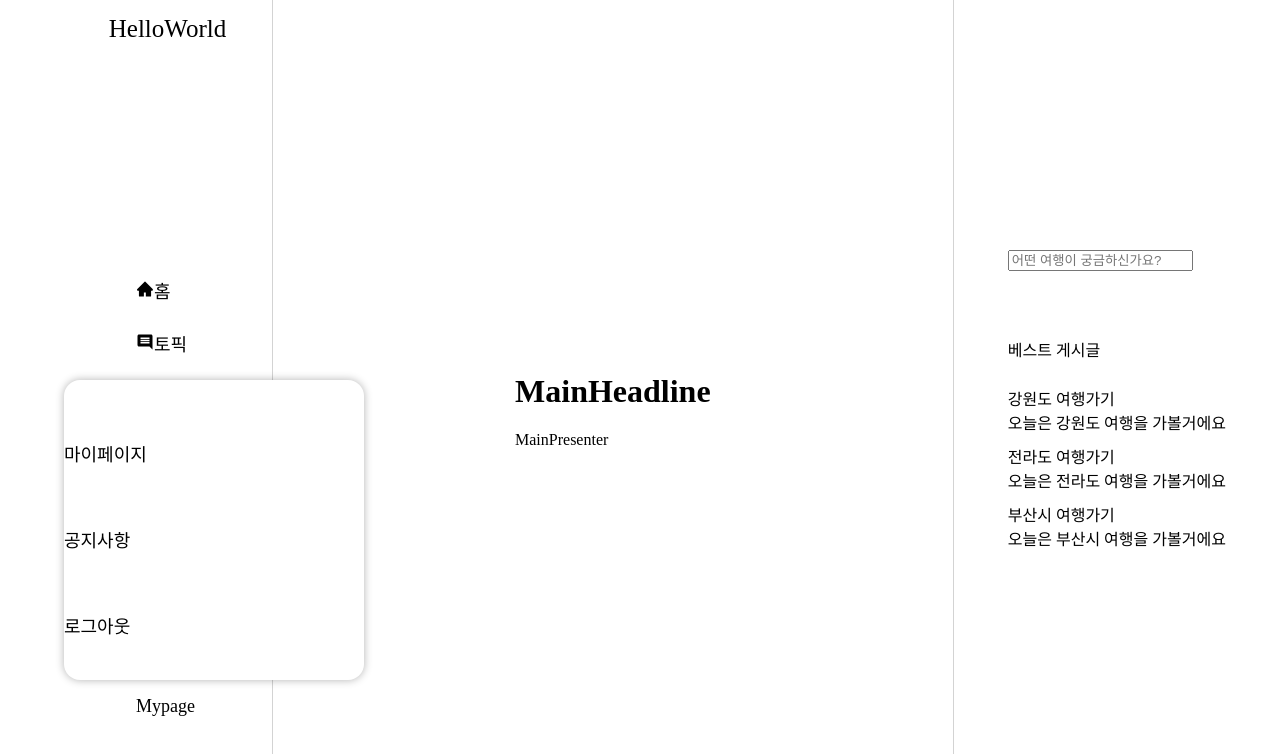
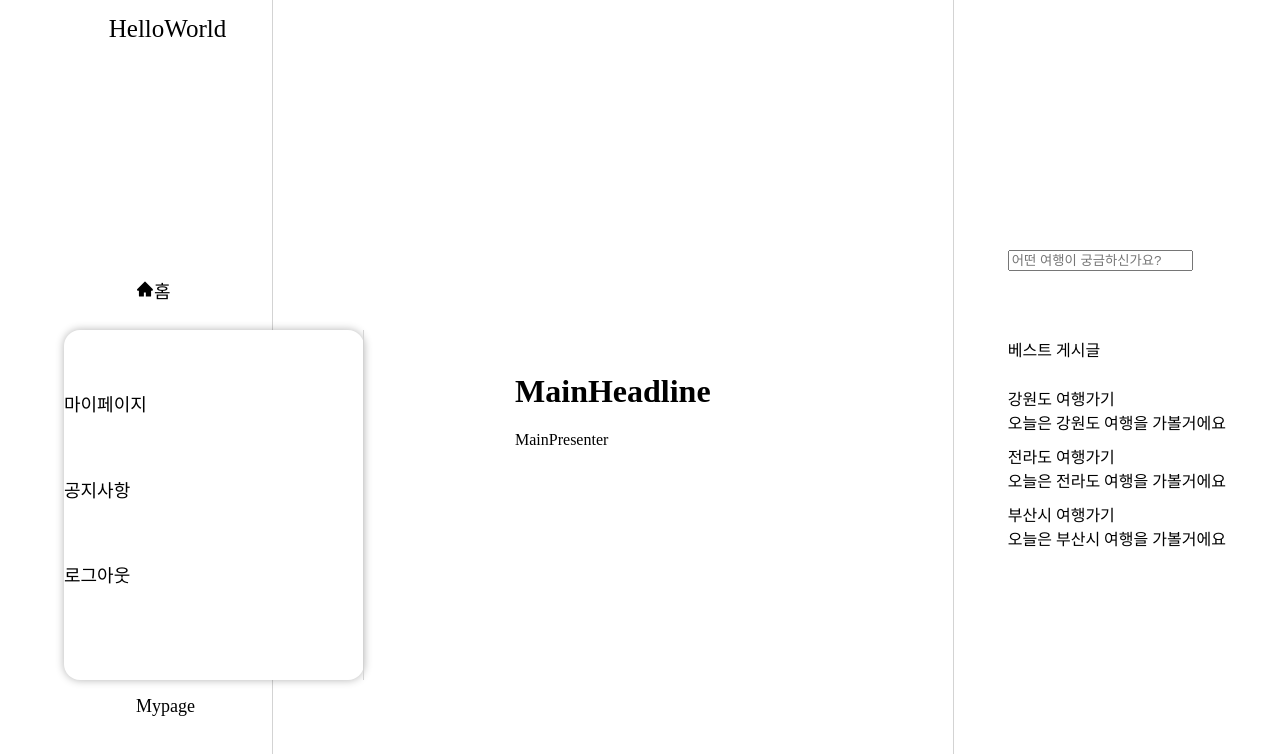
Before and after one commit to bbosirraegi/HelloWorld, a React (Vite) app: page / in a window 1280 px wide. Both pictures are taken after a click on the element "Mypage". Shown: the top 754 px of the page. Built offline with nearby package versions, Linux system fonts and the light colour scheme.

Commit message:
[UPDATE] mypage-modal update

```diff
--- a/src/components/mypage-m/MypagemList.jsx
+++ b/src/components/mypage-m/MypagemList.jsx
@@ -1,5 +1,7 @@
 import React from 'react'
 import { Link } from 'react-router-dom';
+import '../../css/mypagem.css'
+
 
 // 마이페이지 모달 리스트 부분에서는 마이페이지와 공지사항 로그아웃 갈 수 있음
 // 각 링크에 대한 스타일링 되어있지 않기 때문에 보여지지 않음
@@ -7,7 +9,8 @@ import { Link } from 'react-router-dom';
 // <Route path="/mypage/notice" element={<Notice />} /> 이런식으로 되어야하나?,,,
 function MypagemList() {
   return (
-    <div className='a-container'>
+    // className 바꿔줄까 싶음. css 다시 설정해야할듯?
+    <div className='mypagem-container'>
       <Link to="/mypage/posts" className="a-navi-link">
         마이페이지
       </Link>
--- a/src/components/mypage-m/MypagemTemplate.jsx
+++ b/src/components/mypage-m/MypagemTemplate.jsx
@@ -4,7 +4,7 @@ import styled from 'styled-components'
 //마이페이지-모달 줄여서 Mypagem
 const MypagemTemplateBlock = styled.div`
     width: 300px;
-    height: 300px;
+    height: 350px;
     //마이페이지 창의 크기 설정을 px로 할지 %로 할지 고민
 
     /* 최상단 위치 */
@@ -29,9 +29,7 @@ const MypagemTemplateBlock = styled.div`
 
 // props로 children 받아와서 향후 재사용 가능성을 열어둔다.
 // setCreate props는 Header에서 받아온다
-function MypagemTemplate({children, setMypage}) {
-  const closeMypagem = () => setMypage(false);
-  //setMypage 을 false로 바꿔주면서 창 닫히게
+function MypagemTemplate({children}) {
 
   return (
     <MypagemTemplateBlock>
--- a/src/css/mainlayout.css
+++ b/src/css/mainlayout.css
@@ -104,4 +104,5 @@ a {
     display: flex;
     flex-grow: 1;
     font-size: 18px;
+    cursor: pointer;
 }
--- /dev/null
+++ b/src/css/mypagem.css
@@ -0,0 +1,11 @@
+.mypagem-container {
+    display: flex;
+    flex-direction: column;
+    flex-basis: 0;  /* 아이템의 기본 크기 설정 */
+    flex-grow: 1;
+    border-right: 1px solid lightgray;
+    /* align-items: center; */
+    /* 세로 중앙정렬 */
+    /* justify-content: center;  */
+    /* 가로 중앙정렬 */
+}
```
Also changed, not shown: src/components/layout/Header.jsx (indentation only).
